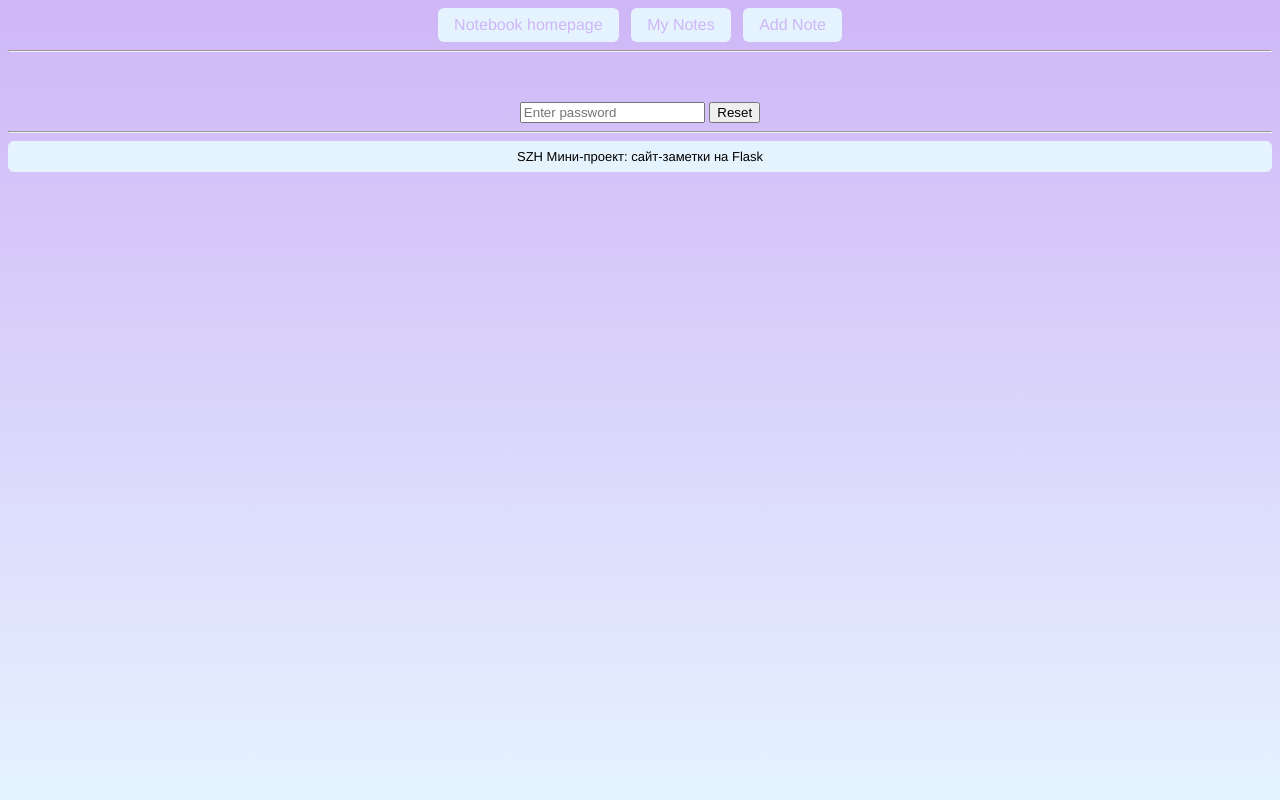
After one commit to Sofi-Zh/notes_app, a Flask app: page /notes/reset in a window 1280 px wide. The commit adds this page. Run offline with Flask 3, Linux system fonts and the light colour scheme.

Commit message:
new branch + reset all notes option

```diff
--- a/app.py
+++ b/app.py
@@ -106,6 +106,24 @@ def delete_note(id):
     flash("Note deleted successfully")
     return redirect(url_for("all_notes"))
 
+@app.route('/notes/reset', methods=["GET", "POST"])
+def reset():
+    if request.method == "GET":
+        return render_template("notes_reset.html")
+    admit_password = "reset"
+    password = request.form.get("password")
+
+    if password == admit_password:
+        conn = get_db()
+        conn.execute('''
+            DELETE FROM notes''')
+        conn.commit()
+        conn.close()
+        flash("All notes reset successfully")
+    else:
+        flash("Incorrect password")
+    return redirect(url_for("index"))
+
 if __name__ == "__main__":
     init_db()
     app.run(debug=True)
--- a/static/style.css
+++ b/static/style.css
@@ -1,3 +1,7 @@
+html {
+    height: 100%;
+}
+
 body {
     background-image: linear-gradient(to bottom, #CFB6F7,#E5F3FF);
     font-family: Helvetica, sans-serif;
@@ -83,6 +87,11 @@ td{
     padding:14px;
 }
 
+#reset{
+    text-align: center;
+    margin-top: 50px;
+}
+
 #table a:link {color:blue;}
 #table a:visited {color:darkorchid;}
 #table a:hover {color:orange;}
--- a/templates/notes_list.html
+++ b/templates/notes_list.html
@@ -26,4 +26,8 @@
     </table>
 </div>
 
+    <a href="{{ url_for('reset') }}">
+    <button>Reset</button>
+    </a>
+
 {% endblock %}
--- /dev/null
+++ b/templates/notes_reset.html
@@ -0,0 +1,13 @@
+{% extends "base.html" %}
+{% block title %} Note {% endblock %}
+
+{% block content %}
+
+<div id="reset">
+     <form method="POST" action="{{ url_for('reset') }}"
+          onsubmit="return confirm ('Confirm reset');" style='display:inline;'>
+         <input type="password" name="password" placeholder="Enter password" required>
+         <button type="submit"> Reset </button>
+     </form>
+</div>
+{% endblock %}
```
